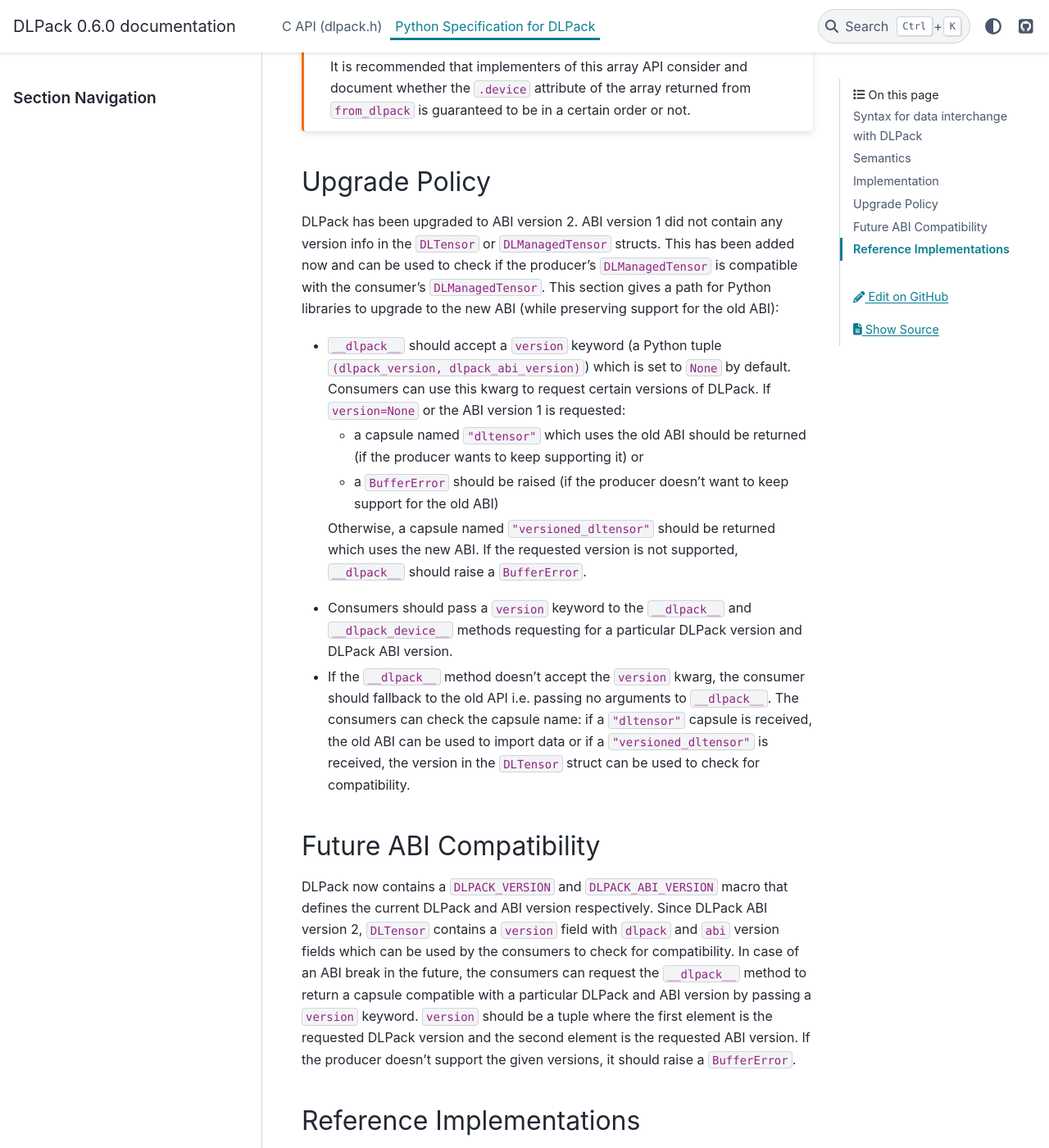
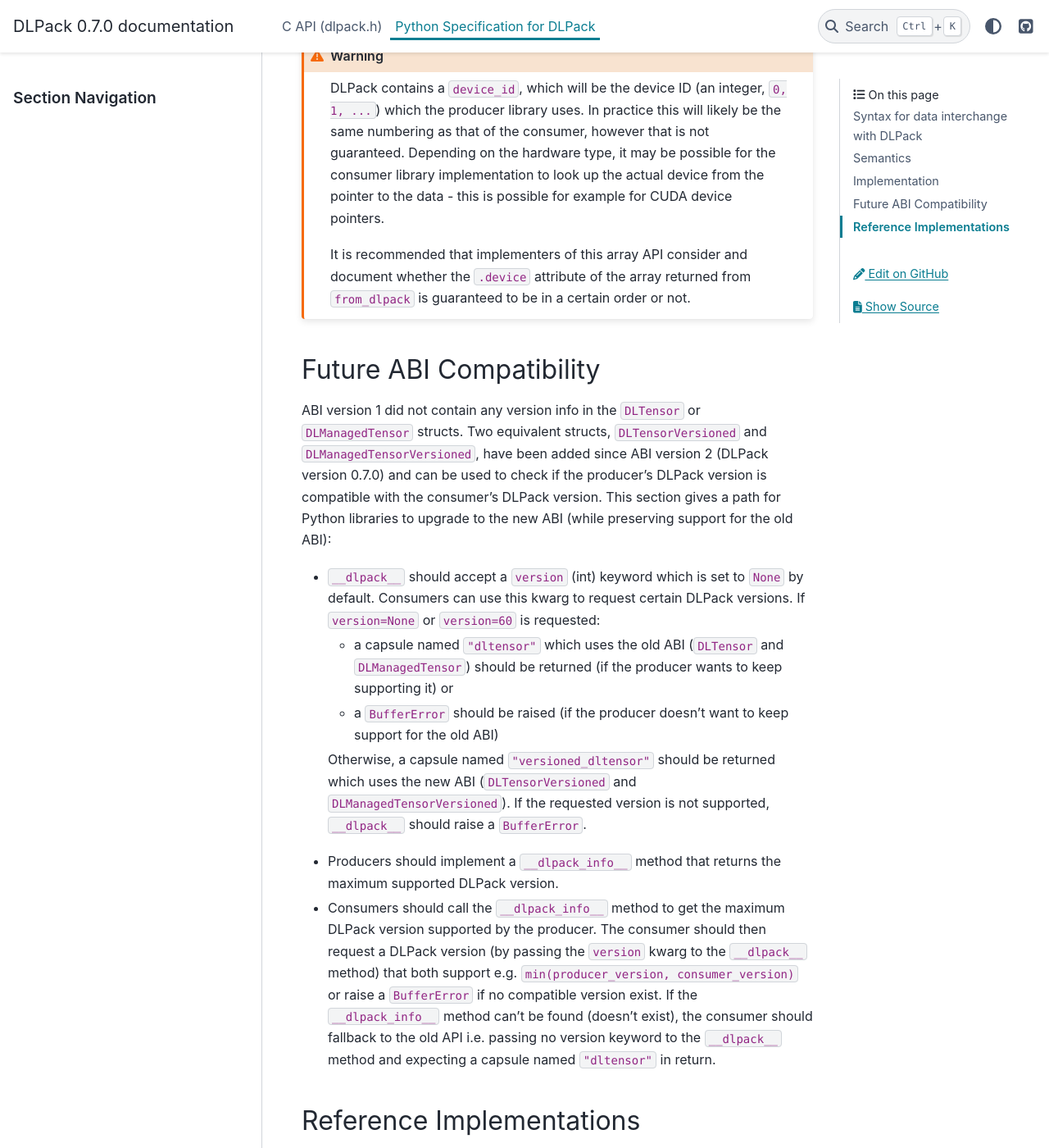
Before and after one commit to dmlc/dlpack, a Sphinx documentation site: the page built from docs/source/python_spec.rst, in a window 1280 px wide and 1400 px high, scrolled down 3430 px. Shown: the whole window at 82% size. Built offline with Sphinx 7.4.7 and the PyData theme 0.15.4, drawn with Linux system fonts in a browser that asks for light colours; some of the changed text lies outside the part shown.

Commit message:
Add versioned structs and update spec

```diff
--- a/CMakeLists.txt
+++ b/CMakeLists.txt
@@ -8,7 +8,7 @@
 # Set variables:
 #   * PROJECT_NAME
 #   * PROJECT_VERSION
-project(dlpack VERSION 0.6 LANGUAGES C CXX)
+project(dlpack VERSION 0.7.0 LANGUAGES C CXX)
 
 #####
 # Change the default build type from Debug to Release, while still
--- a/docs/source/conf.py
+++ b/docs/source/conf.py
@@ -22,7 +22,7 @@
 author = 'DLPack contributors'
 
 # The full version, including alpha/beta/rc tags
-release = '0.6.0'
+release = '0.7.0'
 
 
 # -- General configuration ---------------------------------------------------
--- a/docs/source/python_spec.rst
+++ b/docs/source/python_spec.rst
@@ -16,11 +16,12 @@
 1. A ``from_dlpack(x)`` function, which accepts (array) objects with a
    ``__dlpack__`` method and uses that method to construct a new array
    containing the data from ``x``.
-2. ``__dlpack__(self, stream=None, version=None)`` and
-   ``__dlpack_device__(version=None)`` methods on the
-   array object, which will be called from within ``from_dlpack``, to query
-   what device the array is on (may be needed to pass in the correct
-   stream, e.g. in the case of multiple GPUs) and to access the data.
+2. ``__dlpack__(self, stream=None, version=None)``, ``__dlpack_info__()``,
+   and ``__dlpack_device__()`` methods on the array object, which will be
+   called from within ``from_dlpack``, to access the data, to get the
+   maximum supported DLPack version, and to query what device the array
+   is on (may be needed to pass in the correct stream, e.g. in the case
+   of multiple GPUs).
 
 
 Semantics
@@ -49,6 +50,14 @@
 In the common case of the default stream being used, synchronization will be
 unnecessary so asynchronous execution is enabled.
 
+A DLPack version can be requested by passing the ``version`` keyword. The
+consumer should call the ``__dlpack_info__`` method to get the maximum
+DLPack version supported by the producer and request for a version both
+support e.g. ``min(producer_version, consumer_version)``. If the consumer
+doesn't support any version below the producer's maximum version, a
+``BufferError`` should be raised. Similarly, If the producer doesn't
+support the requested version, it should also raise a ``BufferError``.
+
 
 Implementation
 ~~~~~~~~~~~~~~
@@ -66,27 +75,30 @@
 types.*
 
 The ``__dlpack__`` method will produce a ``PyCapsule`` containing a
-``DLManagedTensor`` that is compatible with the DLPack and DLPack ABI
-version requested by the consumer. It will be consumed immediately
-within ``from_dlpack`` - therefore it is consumed exactly once, and it
-will not be visible to users of the Python API.
+``DLManagedTensorVersioned`` or a ``DLManagedTensor`` that is
+compatible with the DLPack and DLPack ABI version requested by the
+consumer. It will be consumed immediately within ``from_dlpack`` -
+therefore it is consumed exactly once, and it will not be visible
+to users of the Python API.
 
 The producer must set the ``PyCapsule`` name to ``"dltensor"`` if ABI
 version 1 is requested and ``"versioned_dltensor"`` if ABI version >= 2
 is requested so that it can be inspected by name, and set
-``PyCapsule_Destructor`` that calls the ``deleter`` of the ``DLManagedTensor``
-when the ``"dltensor"``-named or ``"versioned_dltensor"``-named capsule is
-no longer needed.
+``PyCapsule_Destructor`` that calls the ``deleter`` of the
+``DLManagedTensorVersioned`` or ``DLManagedTensor`` when the
+``"versioned_dltensor"``-named or ``"dltensor"``-named capsule is no
+longer needed.
 
-The consumer must transfer ownership of the ``DLManangedTensor`` from the
-capsule to its own object. It does so by renaming the capsule to
-``"used_dltensor"`` to ensure that ``PyCapsule_Destructor`` will not get
-called (ensured if ``PyCapsule_Destructor`` calls ``deleter`` only for
-capsules whose name is ``"dltensor"`` or ``"versioned_dltensor"``), but
-the ``deleter`` of the ``DLManagedTensor`` will be called by the destructor
-of the consumer library object created to own the ``DLManagerTensor`` obtained
-from the capsule. Below is an example of the capsule deleter written in the
-Python C API which is called either when the refcount on the capsule named
+The consumer must transfer ownership of the ``DLManangedTensorVersioned``
+or ``DLManangedTensor`` from the capsule to its own object. It does so
+by renaming the capsule to ``"used_dltensor"`` to ensure that
+``PyCapsule_Destructor`` will not get called (ensured if
+``PyCapsule_Destructor`` calls ``deleter`` only for capsules whose name
+is ``"dltensor"`` or ``"versioned_dltensor"``), but the ``deleter`` of
+the ``DLManagedTensor`` will be called by the destructor of the consumer
+library object created to own the ``DLManagerTensor`` obtained from the
+capsule. Below is an example of the capsule deleter written in the Python
+C API which is called either when the refcount on the capsule named
 ``"dltensor"`` reaches zero or the consumer decides to deallocate its array:
 
 .. code-block:: C
@@ -120,14 +132,14 @@
 Note: the capsule names ``"dltensor"`` and ``"used_dltensor"`` must be
 statically allocated.
 
-When the ``strides`` field in the ``DLTensor`` struct is ``NULL``, it indicates a
-row-major compact array. If the array is of size zero, the data pointer in
-``DLTensor`` should be set to either ``NULL`` or ``0``.
+When the ``strides`` field in the ``DLTensorVersioned`` struct is ``NULL``,
+it indicates a row-major compact array. If the array is of size zero, the
+data pointer in ``DLTensorVersioned`` should be set to either ``NULL`` or
+``0``.
 
 For further details on DLPack design and how to implement support for it,
-refer to https://github.com/dmlc/dlpack. For details on ABI compatibility,
-refer to :ref:`future-abi-compat`. To upgrade to the new ABI (version 2),
-refer to :ref:`upgrade-policy`.
+refer to https://github.com/dmlc/dlpack. For details on ABI compatibility
+and to upgrade to the new ABI (version 2), refer to :ref:`future-abi-compat`.
 
 .. warning::
    DLPack contains a ``device_id``, which will be the device
@@ -142,56 +154,42 @@
    whether the ``.device`` attribute of the array returned from ``from_dlpack`` is
    guaranteed to be in a certain order or not.
 
-.. _upgrade-policy:
-
-Upgrade Policy
-~~~~~~~~~~~~~~
-
-DLPack has been upgraded to ABI version 2. ABI version 1 did not contain any
-version info in the ``DLTensor`` or ``DLManagedTensor`` structs. This has been added
-now and can be used to check if the producer's ``DLManagedTensor`` is compatible with
-the consumer's ``DLManagedTensor``. This section gives a path for Python libraries
-to upgrade to the new ABI (while preserving support for the old ABI):
-
-* ``__dlpack__`` should accept a ``version`` keyword (a Python tuple
-  ``(dlpack_version, dlpack_abi_version)``) which is set to ``None`` by default.
-  Consumers can use this kwarg to request certain versions of DLPack. If
-  ``version=None`` or the ABI version 1 is requested:
-
-  * a capsule named ``"dltensor"`` which uses the old ABI should be returned
-    (if the producer wants to keep supporting it) or
-  * a ``BufferError`` should be raised (if the producer doesn't want to keep
-    support for the old ABI)
-
-  Otherwise, a capsule named ``"versioned_dltensor"`` should be returned which
-  uses the new ABI. If the requested version is not supported, ``__dlpack__``
-  should raise a ``BufferError``.
-* Consumers should pass a ``version`` keyword to the ``__dlpack__`` and
-  ``__dlpack_device__`` methods requesting for a particular DLPack version and
-  DLPack ABI version.
-* If the ``__dlpack__`` method doesn't accept the ``version`` kwarg, the
-  consumer should fallback to the old API i.e. passing no arguments to
-  ``__dlpack__``. The consumers can check the capsule name: if a ``"dltensor"``
-  capsule is received, the old ABI can be used to import data or if a
-  ``"versioned_dltensor"`` is received, the version in the ``DLTensor`` struct
-  can be used to check for compatibility.
-
-
 .. _future-abi-compat:
 
 Future ABI Compatibility
 ~~~~~~~~~~~~~~~~~~~~~~~~
 
-DLPack now contains a ``DLPACK_VERSION`` and ``DLPACK_ABI_VERSION`` macro that defines
-the current DLPack and ABI version respectively. Since DLPack ABI version 2,
-``DLTensor`` contains a ``version`` field with ``dlpack`` and ``abi`` version fields
-which can be used by the consumers to check for compatibility. In case of an ABI
-break in the future, the consumers can request the ``__dlpack__`` method to
-return a capsule compatible with a particular DLPack and ABI version by passing
-a ``version`` keyword. ``version`` should be a tuple where the first element is
-the requested DLPack version and the second element is the requested ABI version.
-If the producer doesn't support the given versions, it should raise a
-``BufferError``.
+ABI version 1 did not contain any version info in the ``DLTensor`` or
+``DLManagedTensor`` structs. Two equivalent structs, ``DLTensorVersioned`` and
+``DLManagedTensorVersioned``, have been added since ABI version 2 (DLPack version
+0.7.0) and can be used to check if the producer's DLPack version is compatible
+with the consumer's DLPack version. This section gives a path for Python
+libraries to upgrade to the new ABI (while preserving support for the old ABI):
+
+* ``__dlpack__`` should accept a ``version`` (int) keyword which is set to
+  ``None`` by default. Consumers can use this kwarg to request certain DLPack
+  versions. If ``version=None`` or ``version=60`` is requested:
+
+  * a capsule named ``"dltensor"`` which uses the old ABI (``DLTensor`` and
+    ``DLManagedTensor``) should be returned (if the producer wants to keep
+    supporting it) or
+  * a ``BufferError`` should be raised (if the producer doesn't want to keep
+    support for the old ABI)
+
+  Otherwise, a capsule named ``"versioned_dltensor"`` should be returned which
+  uses the new ABI (``DLTensorVersioned`` and ``DLManagedTensorVersioned``). If
+  the requested version is not supported, ``__dlpack__`` should raise a
+  ``BufferError``.
+* Producers should implement a ``__dlpack_info__`` method that returns the
+  maximum supported DLPack version.
+* Consumers should call the ``__dlpack_info__`` method to get the maximum DLPack
+  version supported by the producer. The consumer should then request a DLPack
+  version (by passing the ``version`` kwarg to the ``__dlpack__`` method) that
+  both support e.g. ``min(producer_version, consumer_version)`` or raise a
+  ``BufferError`` if no compatible version exist. If the ``__dlpack_info__``
+  method can't be found (doesn't exist), the consumer should fallback to the old
+  API i.e. passing no version keyword to the ``__dlpack__`` method and expecting
+  a capsule named ``"dltensor"`` in return.
 
 Reference Implementations
 ~~~~~~~~~~~~~~~~~~~~~~~~~
```
Also changed, not shown: NEWS.md (+4 -0 lines), docs/source/c_api.rst (+13 -0 lines), 1 other file.
